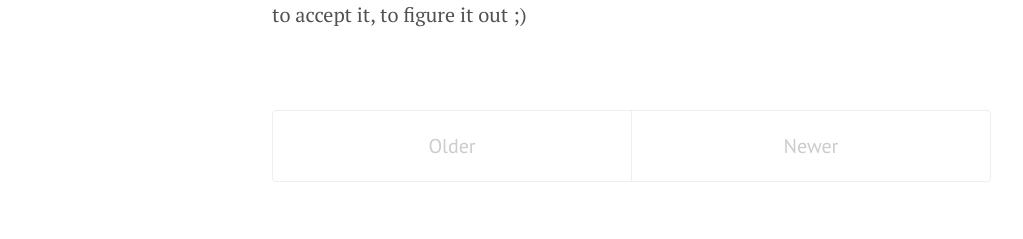
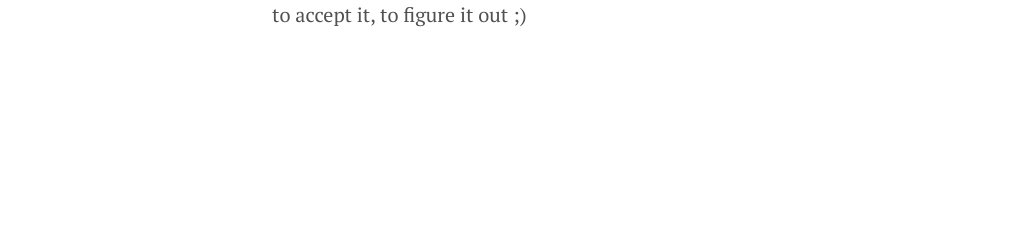
Before and after one commit to festusdrakon/Hype2022, a Jekyll site: the page built from index.html, in a window 1280 px wide. Shown: the part 1132-1371 px from the top of the page, without its empty margins (8-1031 px from the left). Built offline with Jekyll 4.4.1, drawn with Linux system fonts in a browser that asks for light colours; the list of posts is cut into pages by our own code; after the commit the page ends 1242 px from its top, so only the background shows below that.

Commit message:
:fire: Remove pagination on home page

```diff
--- a/index.html
+++ b/index.html
@@ -19,7 +19,7 @@ title: Home
   {% endfor %}
 </div>
 
-<div class="pagination">
+<!-- <div class="pagination">
   {% if paginator.next_page %}
     <a class="pagination-item older" href="{{ paginator.next_page_path | relative_url }}">Older</a>
   {% else %}
@@ -35,3 +35,4 @@ title: Home
     <span class="pagination-item newer">Newer</span>
   {% endif %}
 </div>
+ -->
```
